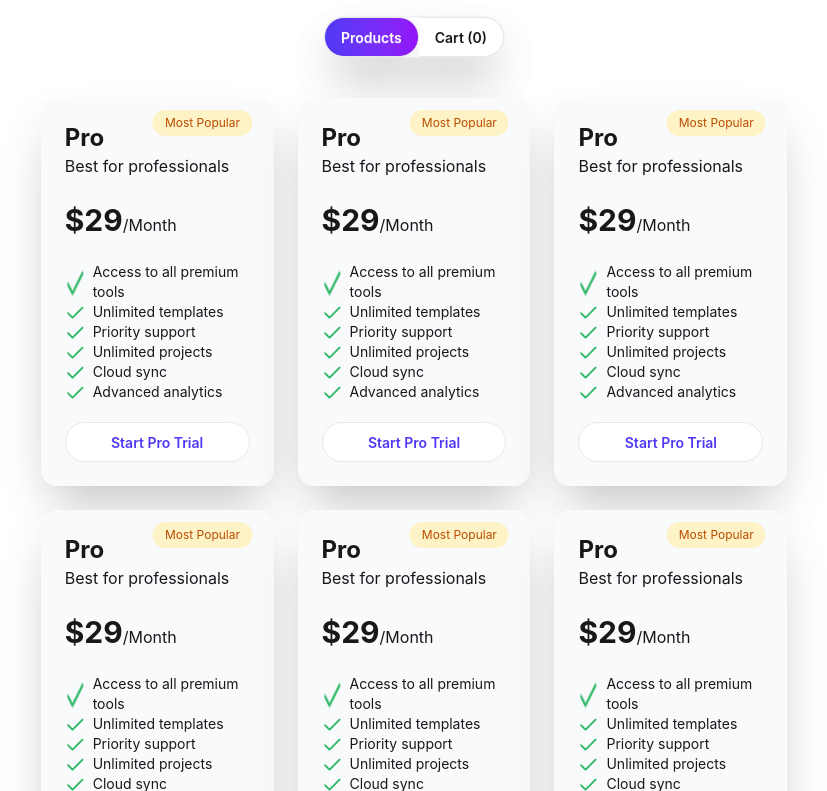
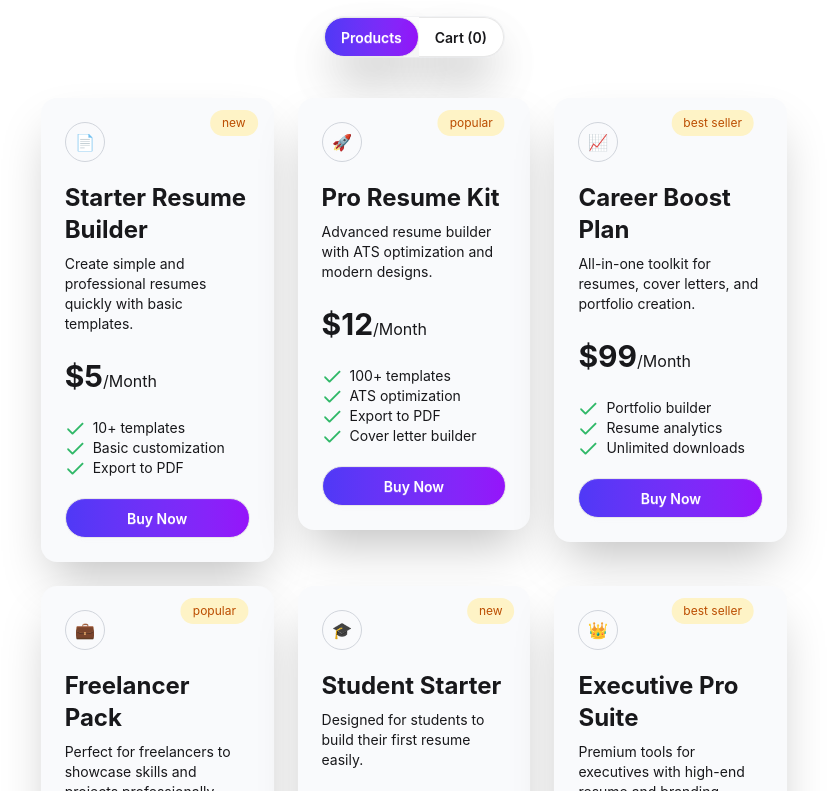
Before and after one commit to NafizImrose/Assignment-6, a React (Vite) app: page / in a window 1280 px wide. Shown: the part 1229-2020 px from the top of the page, without its empty margins (226-1053 px from the left). Built offline with nearby package versions, Linux system fonts and the light colour scheme.

Commit message:
Refactor Products component to utilize dynamic data for tags, names, descriptions, and features; update button styling

```diff
--- a/src/components/products/Products.jsx
+++ b/src/components/products/Products.jsx
@@ -15,39 +15,36 @@ const Products = ({ data }) => {
               rounded-2xl bg-[#F9FAFC] relative"
             >
               <div
-                className="rounded-full px-3 py-1 bg-[#FEF3C6] absolute -right-7 top-3
+                className="rounded-full px-3 py-1 bg-[#FEF3C6] absolute -right-2 top-3
                  -translate-x-1/2"
               >
-                <h1 className="text-[12px] text-[#BB4D00]">Most Popular</h1>
+                <h1 className="text-[12px] text-[#BB4D00]">{info.tag}</h1>
               </div>
-              <h1 className="text-2xl font-bold">Pro</h1>
-              <p>Best for professionals</p>
+              <div
+                className="flex justify-center
+              border-gray-300 items-center w-10 h-10 rounded-full border"
+              >
+                {info.icon}
+              </div>
+              <h1 className="text-2xl font-bold mt-5">{info.name}</h1>
+              <p className="text-sm mt-2">{info.description}</p>
               <p className=" mt-6">
-                <span className=" text-3xl font-bold">$29</span>/Month
+                <span className=" text-3xl font-bold">${info.price}</span>/Month
               </p>
               <ul className="list-none mt-6">
-                <li className="flex gap-2 text-sm">
-                  <img src={check} alt="" /> Access to all premium tools
-                </li>
-                <li className="flex gap-2 text-sm">
-                  <img src={check} alt="" /> Unlimited templates
-                </li>
-                <li className="flex gap-2 text-sm">
-                  <img src={check} alt="" />
-                  Priority support
-                </li>
-                <li className="flex gap-2 text-sm">
-                  <img src={check} alt="" /> Unlimited projects
-                </li>
-                <li className="flex gap-2 text-sm">
-                  <img src={check} alt="" /> Cloud sync
-                </li>
-                <li className="flex gap-2 text-sm">
-                  <img src={check} alt="" /> Advanced analytics
-                </li>
+                {info.features.map((feature) => {
+                  return (
+                    <li className="flex gap-2 text-sm">
+                      <img src={check} alt="" /> {feature}
+                    </li>
+                  );
+                })}
               </ul>
-              <button className="btn rounded-full w-full mt-5 bg-white text-[#4F39F6]">
-                Start Pro Trial
+              <button
+                className="btn rounded-full w-full mt-5  text-white bg-gradient-to-r
+           from-[#4F39F6] to-[#9514FA]"
+              >
+                Buy Now
               </button>
             </div>
           </div>
```
